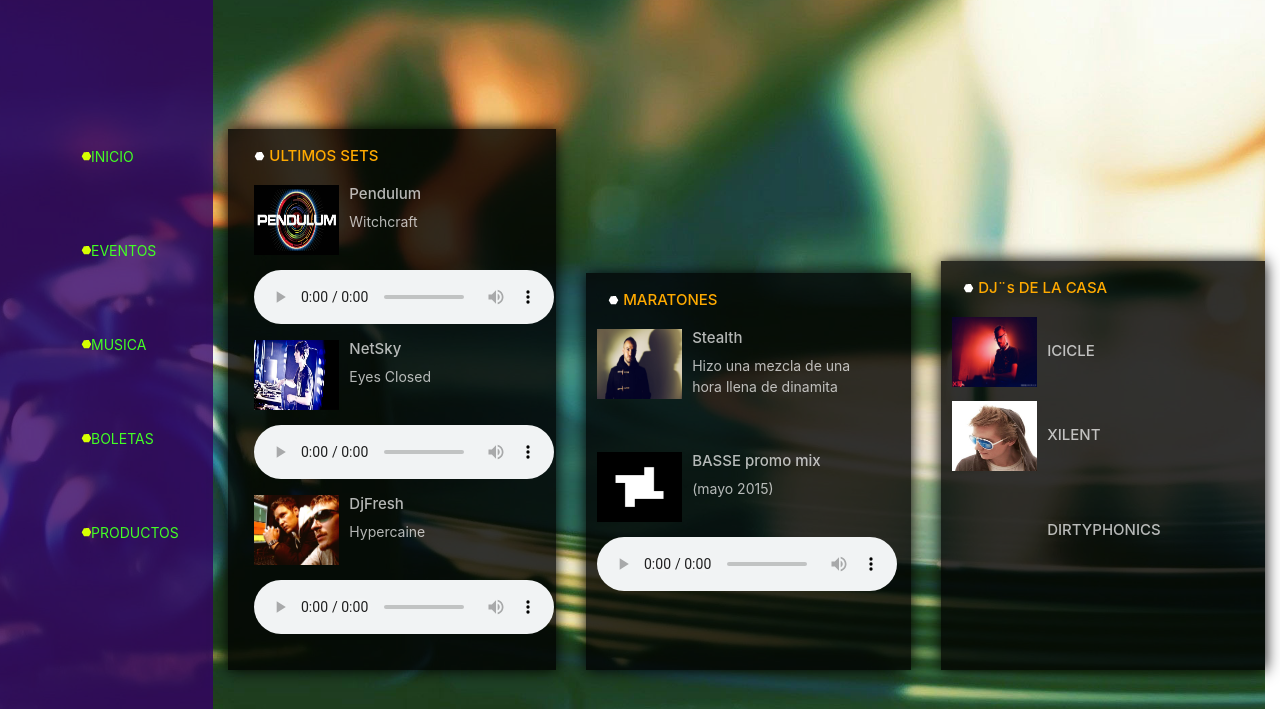
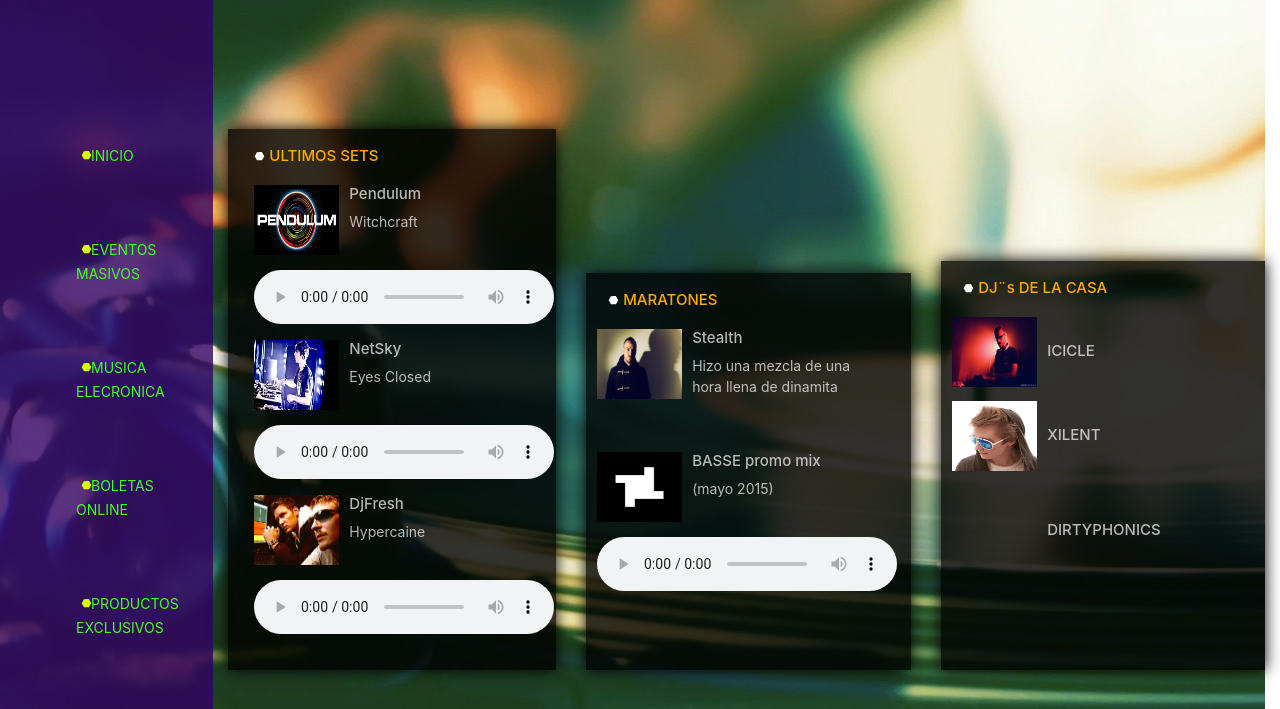
Before and after one commit to CarlosMontalvo19/LABASSE, a plain HTML site: page index.html in a window 1280 px wide. Shown: the part 91-800 px from the top of the page. Drawn offline with nearby package versions, Linux system fonts and the light colour scheme.

Commit message:
colocamoS el NUEVOS nombres en el menu

```diff
--- a/index.html
+++ b/index.html
@@ -31,10 +31,10 @@
                         </div>
                         <ul>
                            <li> <a href="index.html">INICIO </a> </li>
-                            <li> <a href="eventos.html">EVENTOS </a> </li>
-                             <li> <a href="musica.html">MUSICA </a> </li>
-                              <li> <a href="boletas.html">BOLETAS </a> </li>
-                               <li> <a href="productos.html">PRODUCTOS </a> </li>
+                            <li> <a href="eventos.html">EVENTOS MASIVOS </a> </li>
+                             <li> <a href="musica.html">MUSICA ELECRONICA</a> </li>
+                              <li> <a href="boletas.html">BOLETAS ONLINE</a> </li>
+                               <li> <a href="productos.html">PRODUCTOS EXCLUSIVOS</a> </li>
                            </ul>
                      </div>
                   </nav>
```
